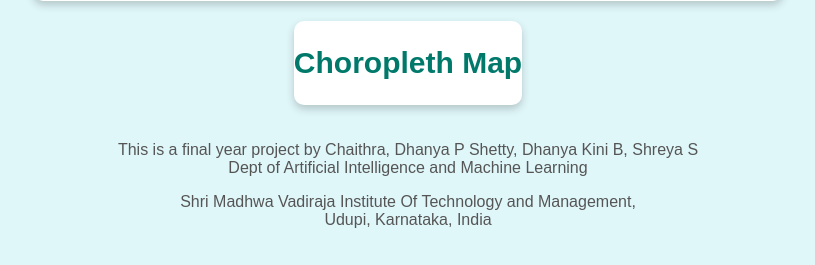
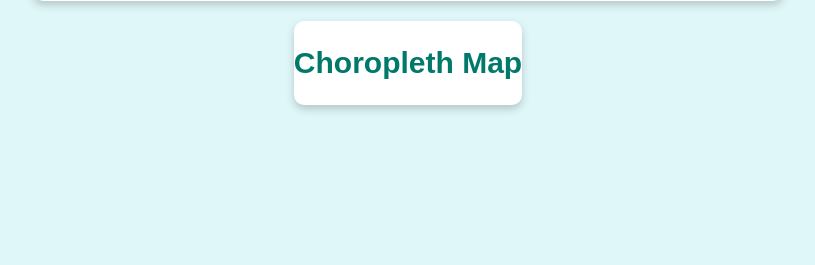
Before and after one commit to dhanyakini/YOLO-Traffic, a Flask app: template templates/index.html in a window 1280 px wide. Shown: the part 833-1098 px from the top of the page, without its empty margins (232-1047 px from the left). After the commit the page ends 945 px from the top, so only its background shows below. Run offline with Flask 3, Linux system fonts and the light colour scheme; the template is opened without the code that fills it, so the values that code supplies are empty; parts of the project's set-up code (start-up, migrations or seed data) failed here and were passed over; some libraries are stand-ins or nearby versions.

Commit message:
Updated index.html

```diff
--- a/templates/index.html
+++ b/templates/index.html
@@ -112,12 +112,6 @@
        <h2 style="text-align: center; font-size: 30px; color:#00796b;">Choropleth Map</h2>
        <div>{{ graph_html | safe }}</div>
    </div>
-
-   <div class="footer">
-       <p>This is a final year project by Chaithra, Dhanya P Shetty, Dhanya Kini B, Shreya S<br> Dept of Artificial Intelligence and Machine Learning</p>
-       <p>Shri Madhwa Vadiraja Institute Of Technology and Management,<br> Udupi, Karnataka, India</p>
-   </div>
-
 </div>
 
 <script>
```
Also changed, not shown: 1 other file.
